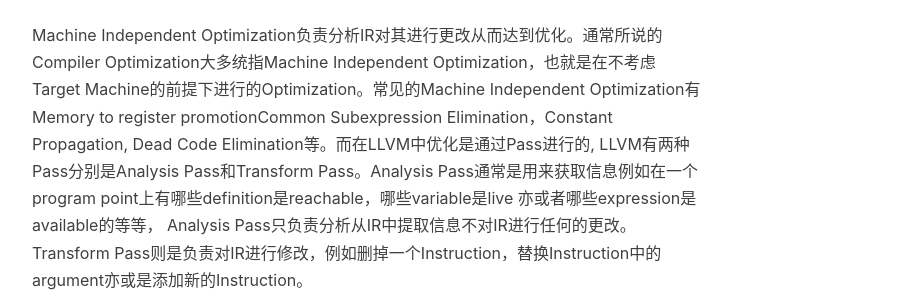
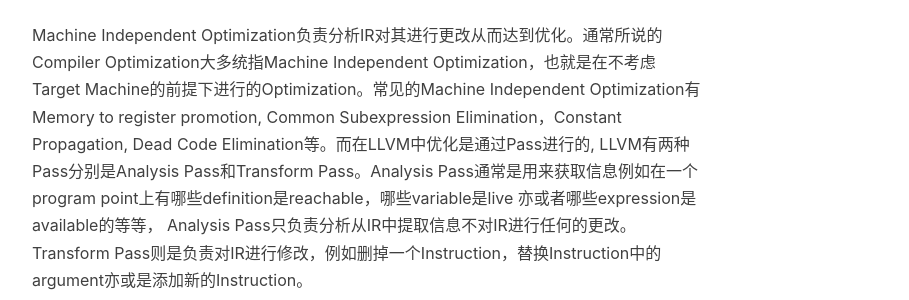
Before and after one commit to UT-Application-Development-Association/course-wiki, a Jekyll site: the page built from _posts/2021-04-17-CSC488.md, in a window 1280 px wide and 900 px high, scrolled down 1304 px. Shown: the part 235-535 px from the top of the window, without its empty margins (233-1142 px from the left). Built offline with Jekyll 4.4.1, drawn with Linux system fonts in a browser that asks for light colours; nearby versions of some CDN libraries; comment, search, counter and statistics services are not loaded.

Commit message:
Update zh.md

```diff
--- a/_includes/posts/UTSG/CSC488/zh.md
+++ b/_includes/posts/UTSG/CSC488/zh.md
@@ -11,7 +11,7 @@
 
 Intermediate Representation Generation负责将AST转换为Platform Independent的representation也就是所谓的Intermediate Representation(IR)现在最常用的IR就是LLVM(Low Level Virtual Machine) IR。IR Gen的原理和Semantic Analysis相同它也需要traverse AST，根据在Semantic Analysis中填充好的Symbol Table来将整个program的statement和expression 翻译成对应的LLVM Instruction。
 
-Machine Independent Optimization负责分析IR对其进行更改从而达到优化。通常所说的Compiler Optimization大多统指Machine Independent Optimization，也就是在不考虑Target Machine的前提下进行的Optimization。常见的Machine Independent Optimization有Memory to register promotionCommon Subexpression Elimination，Constant Propagation, Dead Code Elimination等。而在LLVM中优化是通过Pass进行的, LLVM有两种Pass分别是Analysis Pass和Transform Pass。Analysis Pass通常是用来获取信息例如在一个program point上有哪些definition是reachable，哪些variable是live 亦或者哪些expression是available的等等， Analysis Pass只负责分析从IR中提取信息不对IR进行任何的更改。Transform Pass则是负责对IR进行修改，例如删掉一个Instruction，替换Instruction中的argument亦或是添加新的Instruction。
+Machine Independent Optimization负责分析IR对其进行更改从而达到优化。通常所说的Compiler Optimization大多统指Machine Independent Optimization，也就是在不考虑Target Machine的前提下进行的Optimization。常见的Machine Independent Optimization有Memory to register promotion, Common Subexpression Elimination，Constant Propagation, Dead Code Elimination等。而在LLVM中优化是通过Pass进行的, LLVM有两种Pass分别是Analysis Pass和Transform Pass。Analysis Pass通常是用来获取信息例如在一个program point上有哪些definition是reachable，哪些variable是live 亦或者哪些expression是available的等等， Analysis Pass只负责分析从IR中提取信息不对IR进行任何的更改。Transform Pass则是负责对IR进行修改，例如删掉一个Instruction，替换Instruction中的argument亦或是添加新的Instruction。
 
 Machine Code Generation负责将IR翻译成为对应Target Machine的Instruction。Machine Code Generation大体的工作有两个分别为Instruction Selection和Register Allocation。 在一些architecture中会有多个不同的instruction可以被用来做同样的事情Instruction Selection就需要负责对IR挑选正确的Instruction。LLVM IR中assume会有infinite amount of virtual register但是当真正翻译的时候每台target machine上的physical register的数量是有限的，所以register allocation需要allocate physical register用来map到virtual register以及当physical register数量不够的时候需要挑选physical register将它储存的内容spill到memory从而可以被allocate
 
```
